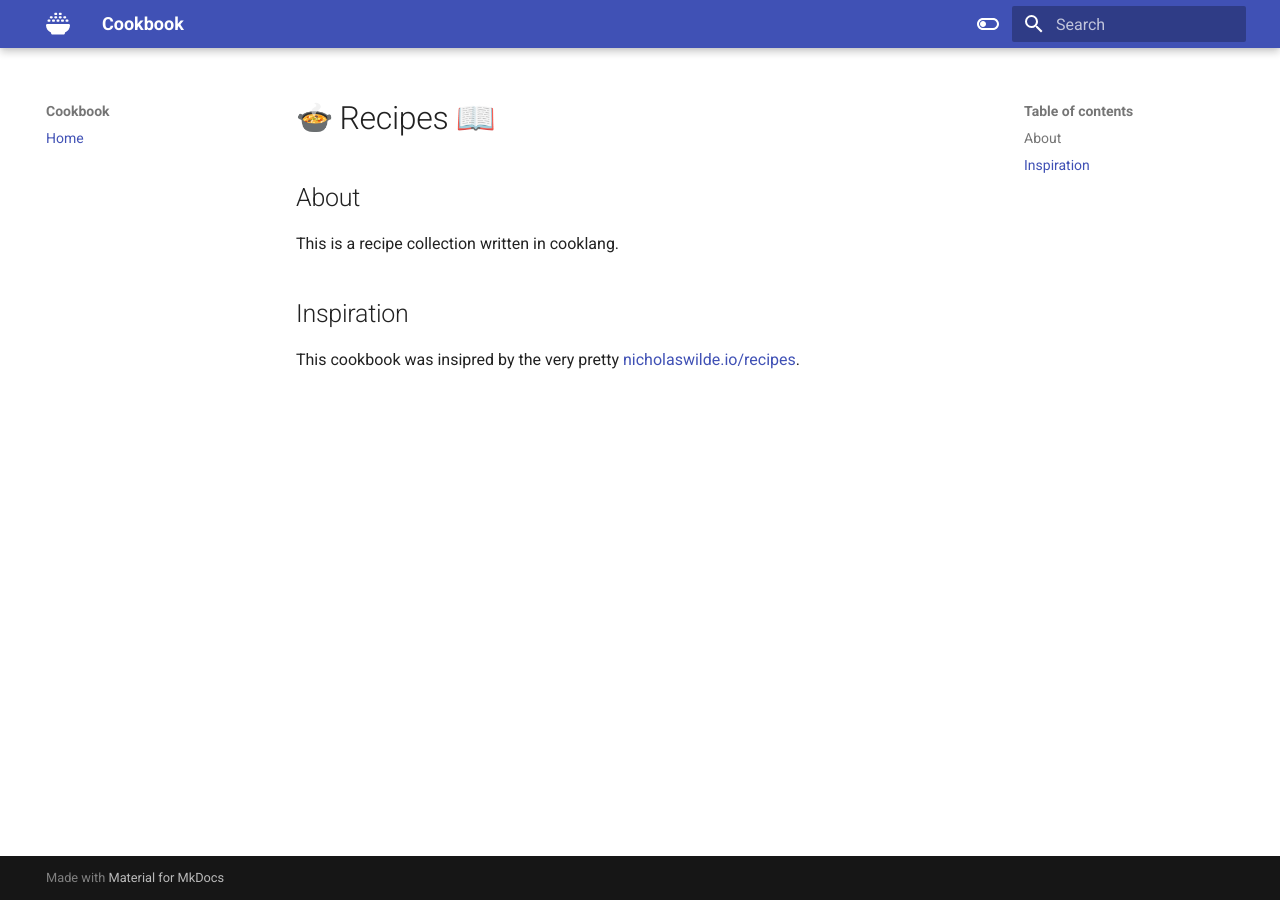
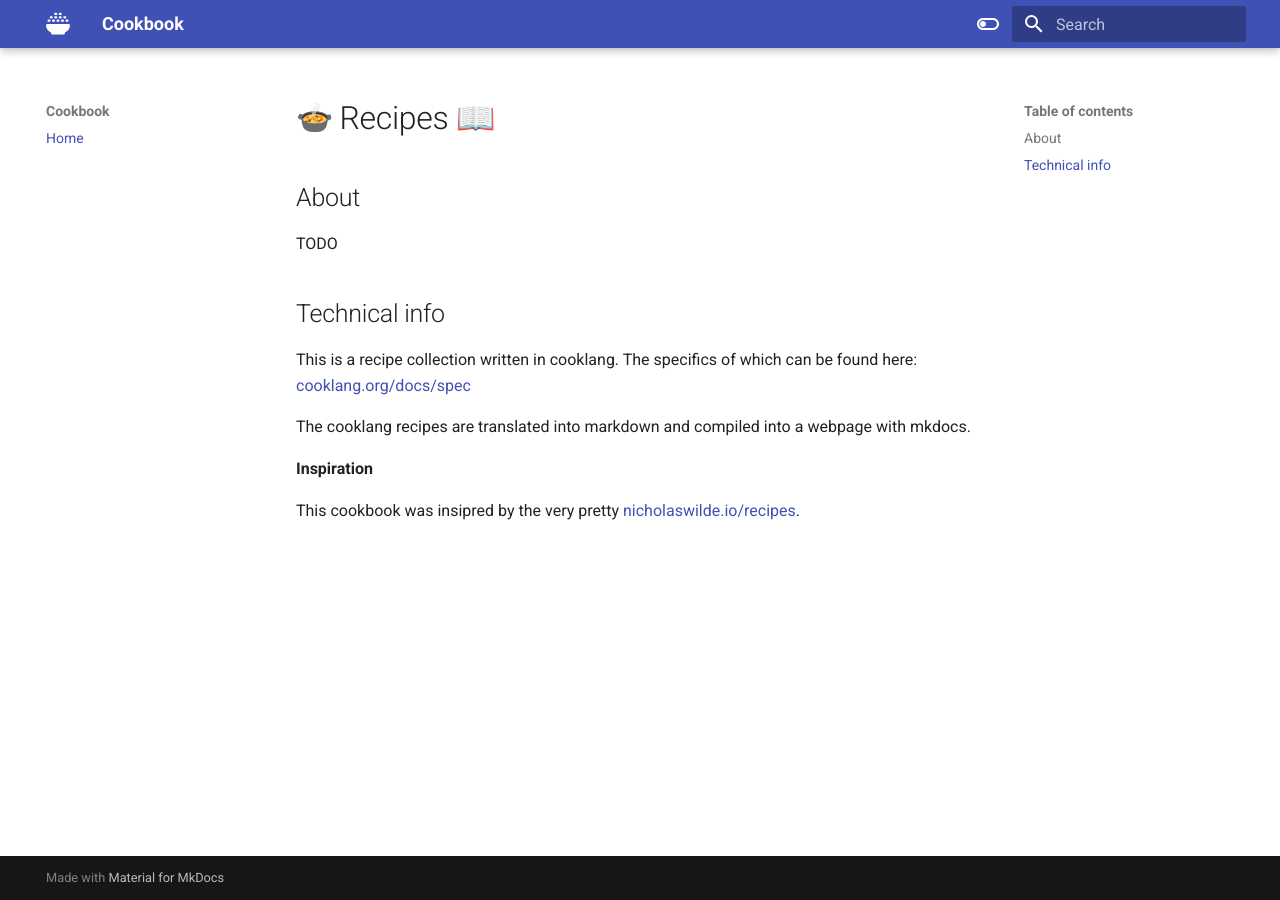
Before and after one commit to openpaul/cookbook, an MkDocs documentation site: the page built from docs/index.md, in a window 1280 px wide. Built offline with MkDocs 1.6.1 and Material for MkDocs 9.7.7, drawn with Linux system fonts in a browser that asks for light colours; emoji names are drawn with the system emoji font.

Commit message:
more info

```diff
--- a/docs/index.md
+++ b/docs/index.md
@@ -5,9 +5,16 @@ title: Home
 # :stew: Recipes 📖
 
 ## About
+TODO
+
+
+## Technical info
 
 This is a recipe collection written in cooklang.
+The specifics of which can be found here: [cooklang.org/docs/spec](https://cooklang.org/docs/spec/)
 
-## Inspiration
+The cooklang recipes are translated into markdown and compiled into a webpage with mkdocs.
+
+**Inspiration**
 
 This cookbook was insipred by the very pretty [nicholaswilde.io/recipes](https://nicholaswilde.io/recipes/).
```
